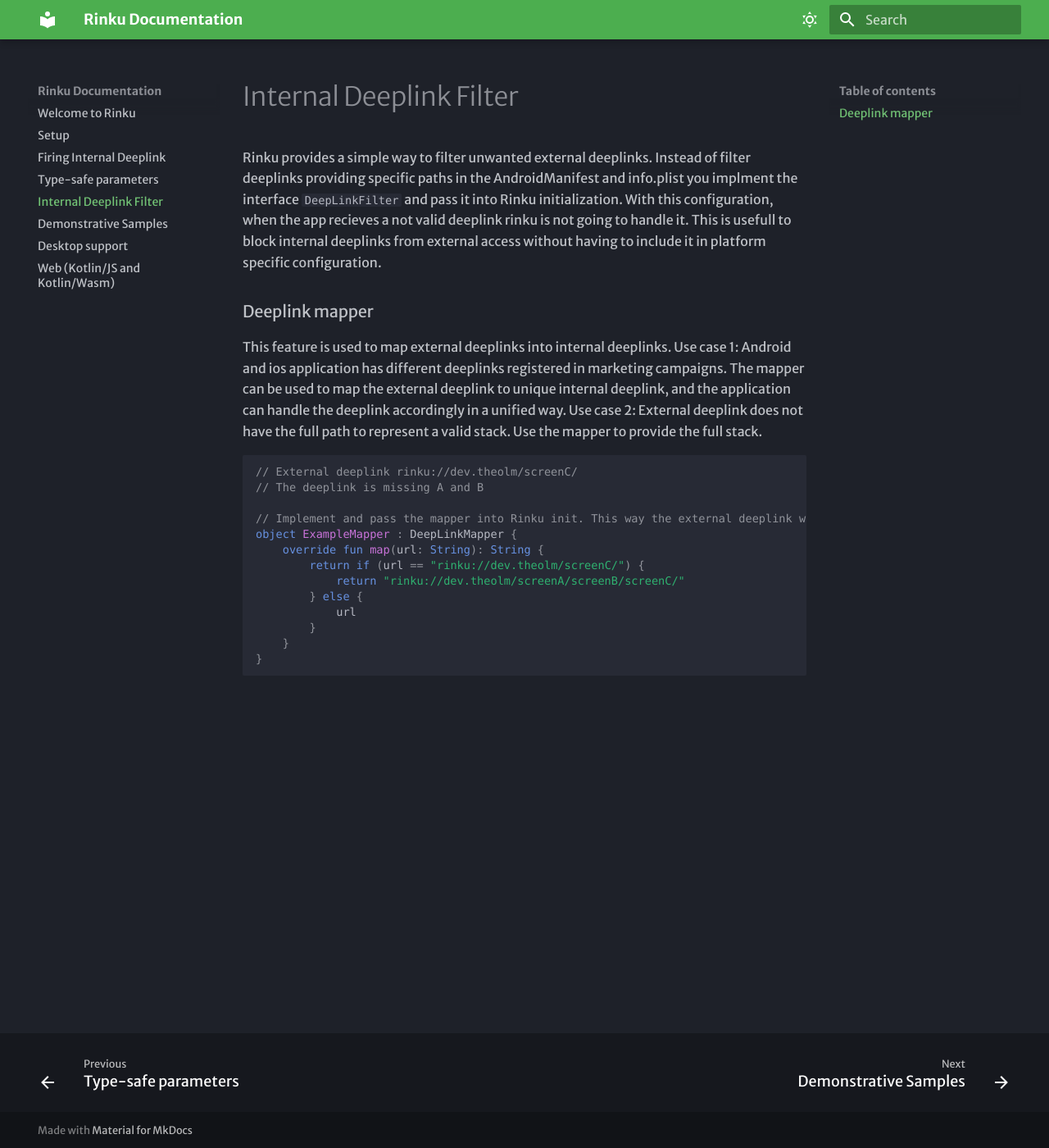
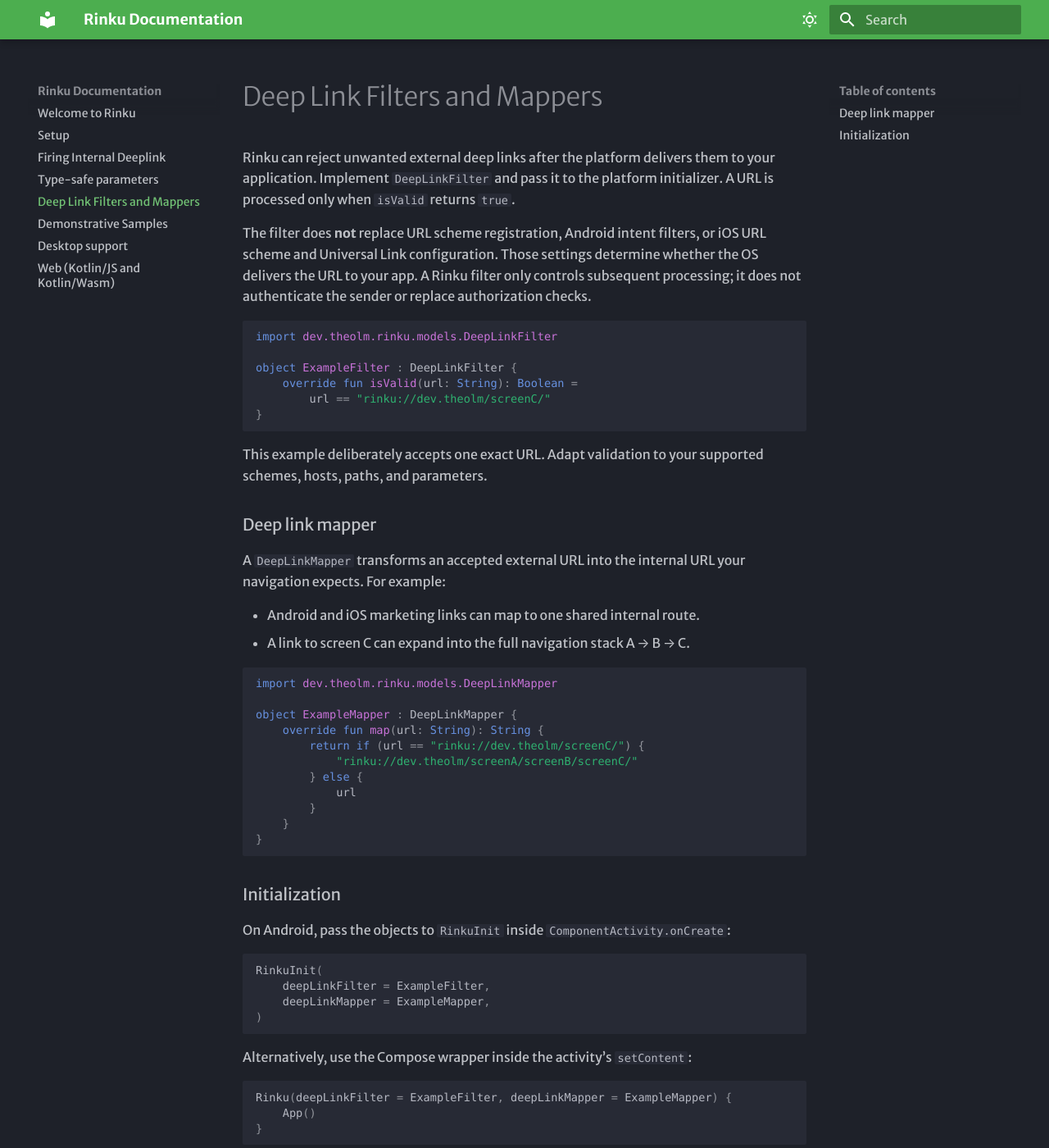
Before and after one commit to theolm/Rinku, an MkDocs documentation site: the page built from docs/4-internal-deeplink-filter.md, in a window 1280 px wide and 1400 px high. Shown: the whole window at 82% size. Built offline with MkDocs 1.6.1 and Material for MkDocs 9.7.7, drawn with Linux system fonts in a browser that asks for light colours; some web fonts are replaced; some of the changed text lies outside the part shown.

Commit message:
docs: fix examples and clarify deep link configuration

````diff
--- a/docs/2-firing-internal-deeplink.md
+++ b/docs/2-firing-internal-deeplink.md
@@ -3,7 +3,8 @@
 Rinku simplifies the process of triggering internal deep links directly from your common Kotlin Multiplatform (KMP) code. This feature allows you to easily navigate within your application using a unified approach across all platforms.
 
 #### Triggering a Deep Link
-To invoke an internal deep link within your application, use the handleDeepLink method provided by Rinku. This method accepts a single parameter: the URL of the deep link you wish to trigger.
+To invoke an internal deep link within your application, pass its URL to `Rinku.handleDeepLink`.
+By default, internal calls bypass the configured filter and mapper.
 
 ```kotlin
 Rinku.handleDeepLink("https://test.deeplink/path?query=true")
@@ -11,4 +12,22 @@ Rinku.handleDeepLink("https://test.deeplink/path?query=true")
 
 In this example, https://test.deeplink/path?query=true represents the URL of the deep link. The URL scheme, path, and query parameters should be replaced with values that are relevant to your application's routing structure.
 
+#### Applying a filter or mapper
+
+To apply the filter and mapper registered during platform initialization, enable the
+corresponding flags explicitly:
+
+```kotlin
+Rinku.handleDeepLink(
+    url = "https://test.deeplink/path?query=true",
+    applyFilter = true,
+    applyMapper = true,
+)
+```
+
+The filter runs before the mapper. Each flag defaults to `false` and can be enabled
+independently. Enabling a flag without configuring the corresponding `DeepLinkFilter`
+or `DeepLinkMapper` throws `IllegalStateException` when that step is reached. See
+[filters and mappers](4-internal-deeplink-filter.md) for configuration examples.
+
 By leveraging Rinku's handleDeepLink method, you can enhance your application's navigation capabilities, making it easier to programmatically direct users to specific areas of your app from shared KMP code.
--- a/docs/4-internal-deeplink-filter.md
+++ b/docs/4-internal-deeplink-filter.md
@@ -1,25 +1,71 @@
-# Internal Deeplink Filter
+# Deep Link Filters and Mappers
 
-Rinku provides a simple way to filter unwanted external deeplinks.
-Instead of filter deeplinks providing specific paths in the AndroidManifest and info.plist you implment the interface `DeepLinkFilter` and pass it into Rinku initialization. With this configuration, when the app recieves a not valid deeplink rinku is not going to handle it. This is usefull to block internal deeplinks from external access without having to include it in platform specific configuration.
+Rinku can reject unwanted external deep links after the platform delivers them to your
+application. Implement `DeepLinkFilter` and pass it to the platform initializer. A URL
+is processed only when `isValid` returns `true`.
 
-### Deeplink mapper
-This feature is used to map external deeplinks into internal deeplinks.
-Use case 1: Android and ios application has different deeplinks registered in marketing campaigns. The mapper can be used to map the external deeplink to unique internal deeplink, and the application can handle the deeplink accordingly in a unified way.
-Use case 2: External deeplink does not have the full path to represent a valid stack. Use the mapper to provide the full stack.
+The filter does **not** replace URL scheme registration, Android intent filters, or iOS
+URL scheme and Universal Link configuration. Those settings determine whether the OS
+delivers the URL to your app. A Rinku filter only controls subsequent processing; it
+does not authenticate the sender or replace authorization checks.
 
 ```kotlin
-// External deeplink rinku://dev.theolm/screenC/
-// The deeplink is missing A and B
+import dev.theolm.rinku.models.DeepLinkFilter
 
-// Implement and pass the mapper into Rinku init. This way the external deeplink will be mapped and can be handle in the commonMain.
+object ExampleFilter : DeepLinkFilter {
+    override fun isValid(url: String): Boolean =
+        url == "rinku://dev.theolm/screenC/"
+}
+```
+
+This example deliberately accepts one exact URL. Adapt validation to your supported
+schemes, hosts, paths, and parameters.
+
+### Deep link mapper
+
+A `DeepLinkMapper` transforms an accepted external URL into the internal URL your
+navigation expects. For example:
+
+- Android and iOS marketing links can map to one shared internal route.
+- A link to screen C can expand into the full navigation stack A → B → C.
+
+```kotlin
+import dev.theolm.rinku.models.DeepLinkMapper
+
 object ExampleMapper : DeepLinkMapper {
     override fun map(url: String): String {
         return if (url == "rinku://dev.theolm/screenC/") {
-            return "rinku://dev.theolm/screenA/screenB/screenC/"
+            "rinku://dev.theolm/screenA/screenB/screenC/"
         } else {
             url
         }
     }
 }
 ```
+
+### Initialization
+
+On Android, pass the objects to `RinkuInit` inside `ComponentActivity.onCreate`:
+
+```kotlin
+RinkuInit(
+    deepLinkFilter = ExampleFilter,
+    deepLinkMapper = ExampleMapper,
+)
+```
+
+Alternatively, use the Compose wrapper inside the activity's `setContent`:
+
+```kotlin
+Rinku(deepLinkFilter = ExampleFilter, deepLinkMapper = ExampleMapper) {
+    App()
+}
+```
+
+Use only one initialization approach. `RinkuIos`, `RinkuDesktop`, and `RinkuWeb` also
+accept `deepLinkFilter` and `deepLinkMapper`; see the [setup](1-setup.md),
+[desktop](6-desktop.md), and [Web](7-web.md) guides.
+
+External links are filtered **before** mapping, so validate the original external URL.
+Internal calls to `Rinku.handleDeepLink(url)` bypass both steps unless you explicitly
+enable `applyFilter` and/or `applyMapper`; see [internal deep links](2-firing-internal-deeplink.md).
````
Also changed, not shown: README.md (+1 -1 lines), docs/1-setup.md (+16 -5 lines), docs/3-type-safe-parameters.md (+23 -8 lines), docs/index.md (+5 -1 lines).
